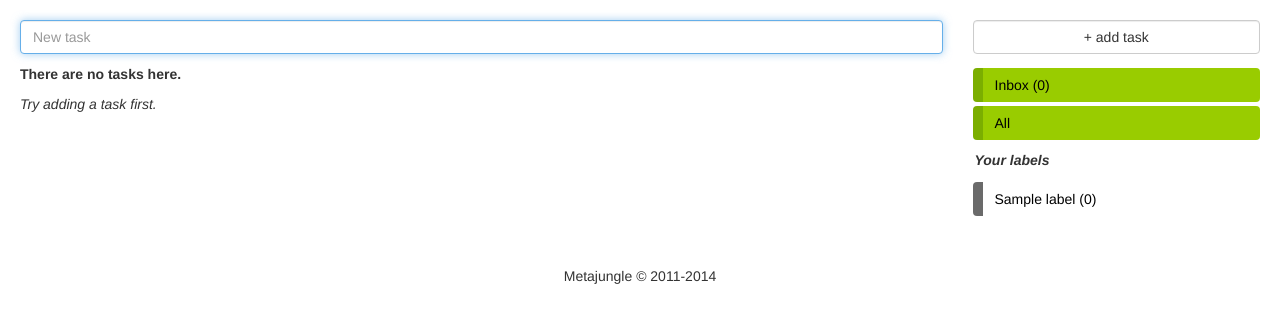
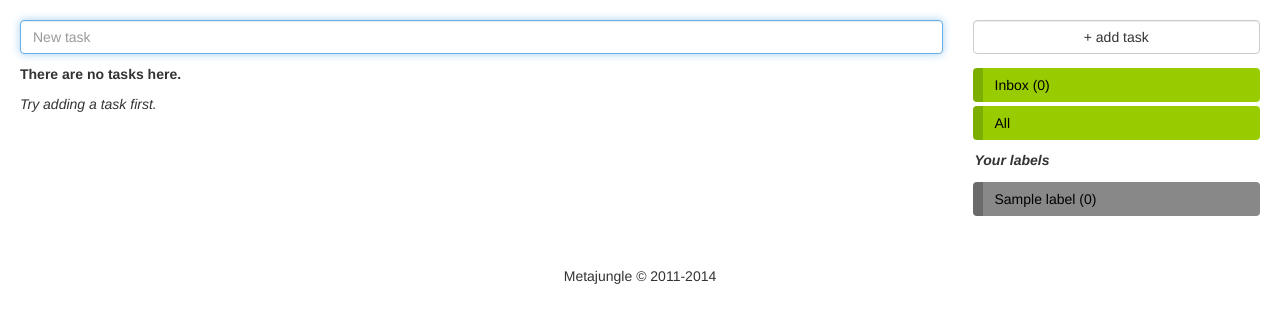
Before and after one commit to metajungle/jungletasks, a Django app: page /tasks/1/ in a window 1280 px wide. Shown: the part 50-373 px from the top of the page. Run offline with Django 3.2, Linux system fonts and the light colour scheme; a user stored in the database is signed in; tables that the repository leaves empty hold one stand-in row (values such as "Sample post"); parts of the project's set-up code (start-up, migrations or seed data) failed here and were passed over; some libraries are stand-ins or nearby versions.

Commit message:
fixed #23

```diff
--- a/tasks/models.py
+++ b/tasks/models.py
@@ -20,8 +20,8 @@ class Label(models.Model):
   created = models.DateTimeField(auto_now_add=True)
   # auto_now is set when the object is saved
   edited = models.DateTimeField(auto_now=True)
-  color = models.CharField(max_length=6,
-                           help_text="Hex code for color.", default='ffff99')
+  color = models.CharField(max_length=9,
+                           help_text="Hex code for color.", default='#ffff99')
   # true if the label should not be shown in the home view
   hidden = models.BooleanField(default=False)
   # active if False if the label is deleted
--- a/tasks/templates/home.html
+++ b/tasks/templates/home.html
@@ -150,7 +150,7 @@ $("input.due-date-holder").each(function() {
           {% block labels %}
           {% for label in labels %}
           <li class="label userlabel {% current active_label label.name %} {% if label.is_hidden %}hidden{% endif %}" data-label_id="'{{ label.id }}'"
-      	style="background-color: #{{ label.color }}">
+      	style="background-color: {{ label.color }}">
             <a href="?l={{ label.name }}">{{ label.name }}&nbsp;({{ label.num_not_done_tasks }})</a>
           </li>
           {% empty %}
--- a/tasks/templates/label/edit.html
+++ b/tasks/templates/label/edit.html
@@ -49,7 +49,7 @@ $(function() {
   });
 
   $("#colorpicker").spectrum({
-    color: '#{{ label.color }}',
+    color: '{{ label.color }}',
     showInput: false,
     className: 'label-colorpicker',
     showButtons: false,
--- a/tasks/templates/label/index.html
+++ b/tasks/templates/label/index.html
@@ -84,7 +84,7 @@ $(".btn-hidden-toggle").click(function() {
     </thead>
     <tbody>
         {% for label in labels %}
-        <tr style="background-color: #{{ label.color }}">
+        <tr style="background-color: {{ label.color }}">
             <td>
               {{ label.name }}
               (<strong>{{ label.num_not_done_tasks}}</strong>)
--- a/tasks/templates/tasks/index.html
+++ b/tasks/templates/tasks/index.html
@@ -177,7 +177,7 @@ $(function() {
           <ul class="label-crumbs hidden-xs">
             {% for label in task.labels.all %}
             {% if not label.is_hidden %}
-            <li style="background-color: #{{ label.color }}">
+            <li style="background-color: {{ label.color }}">
               <span class="label-small">{{ label.name|truncatechars:8 }}</span>
             </li>
             {% endif %}
@@ -245,7 +245,7 @@ $(function() {
         {% for label in labels %}
             {# for selecting labels #}
             <li class="task-label"
-                style="background-color: #{{ label.color }}; border-left: 10px solid {% adjust_color label.color %};">
+                style="background-color: {{ label.color }}; border-left: 10px solid {% adjust_color label.color %};">
                 <a href="{% url 'url_tasks_label' label.id %}">{{ label.name }}&nbsp;({{ label.num_not_done_tasks }})</a>
             </li>
 
--- a/tasks/views.py
+++ b/tasks/views.py
@@ -345,8 +345,7 @@ def label_edit(request, id):
           # TODO: should catch error if the label is too long, for example.
           label.name = l
           # color
-          if 'color' in request.POST:
-            label.color = request.POST['color'][1:]
+          label.color = request.POST['color'] or '#ffff99'
           label.save()
           messages.add_message(request, messages.SUCCESS, 'The label was updated')
           return redirect('url_label')
```
